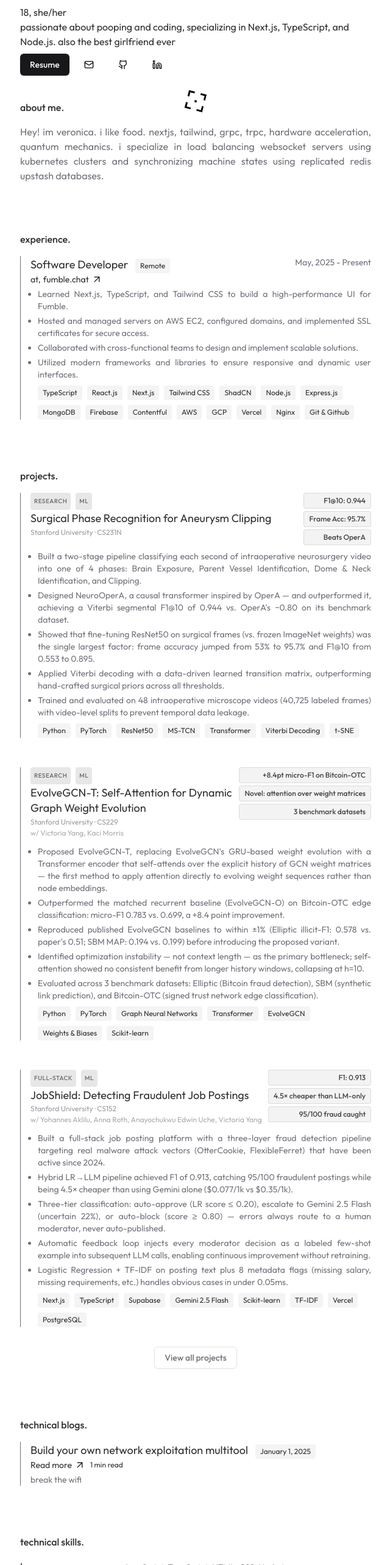
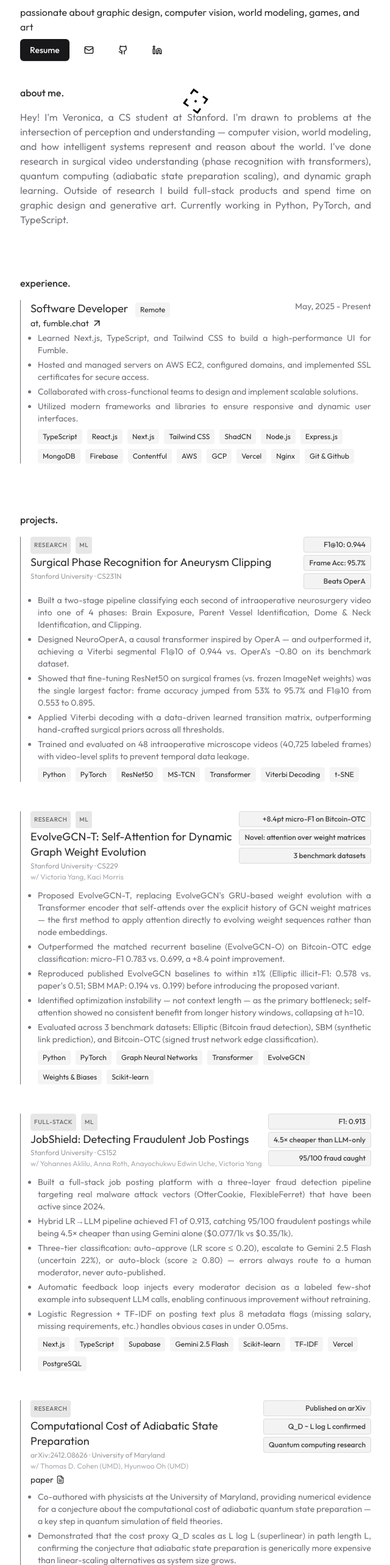
Before and after one commit to veronicawang1/veronica-portfolio, a Next.js app: page / in a window 1280 px wide. Shown: the part 234-2800 px from the top of the page at 61% size, without its empty margins (319-959 px from the left). Built offline with nearby package versions, Linux system fonts and the light colour scheme.

Commit message:
add research project and reroute links

```diff
--- a/src/app/data.ts
+++ b/src/app/data.ts
@@ -25,23 +25,21 @@ export interface IProjectData {
 export const DATA = {
   HEADER: {
     NAME: "Veronica",
-    AGE: "18",
-    PRONOUN: "she/her",
     HEADLINE:
-      "passionate about pooping and coding, specializing in Next.js, TypeScript, and Node.js. also the best girlfriend ever",
+      "passionate about graphic design, computer vision, world modeling, games, and art",
     RESUME:
       "https://upload.wikimedia.org/wikipedia/commons/6/66/Breviceps-adspersus-adspersus.jpg",
-    EMAIL: "mailto:veronica.wang@example.com",
-    GITHUB: "https://github.com/Veronica-Wang",
-    LINKEDIN: "https://www.linkedin.com/in/veronica-wang",
+    EMAIL: "mailto:veronicawang2007@gmail.com",
+    GITHUB: "https://github.com/veronicawang1",
+    LINKEDIN: "https://www.linkedin.com/in/veronica-wang1/",
   },
 
   ABOUT_ME: {
     INTRO:
-      "Hey! im veronica. i like food.",
+      "Hey! I'm Veronica, a CS student at Stanford. I'm drawn to problems at the intersection of perception and understanding — computer vision, world modeling, and how intelligent systems represent and reason about the world.",
     EXPERTISE:
-      "nextjs, tailwind, grpc, trpc, hardware acceleration, quantum mechanics. i specialize in load balancing websocket servers using kubernetes clusters and synchronizing machine states using replicated redis upstash databases.",
-    BLOG: "i like writing ",
+      "I've done research in surgical video understanding (phase recognition with transformers), quantum computing (adiabatic state preparation scaling), and dynamic graph learning. Outside of research I build full-stack products and spend time on graphic design and generative art. Currently working in Python, PyTorch, and TypeScript.",
+    BLOG: "",
   },
 
   EXPERIENCE: {
@@ -143,6 +141,29 @@ export const DATA = {
       HIDDEN: false,
     },
 
+    "Computational Cost of Adiabatic State Preparation": {
+      SLUG: "adiabatic-state-preparation",
+      PAPER: "https://arxiv.org/abs/2412.08626",
+      VENUE: "arXiv:2412.08626 · University of Maryland",
+      COLLABORATORS: ["Thomas D. Cohen (UMD)", "Hyunwoo Oh (UMD)"],
+      DESCRIPTION: [
+        "Co-authored with physicists at the University of Maryland, providing numerical evidence for a conjecture about the computational cost of adiabatic quantum state preparation — a key step in quantum simulation of field theories.",
+        "Demonstrated that the cost proxy Q_D scales as L log L (superlinear) in path length L, confirming the conjecture that adiabatic state preparation is generically more expensive than linear-scaling alternatives as system size grows.",
+        "Proved a no-go theorem showing why wall-clock time is not a valid cost proxy: rescaling the Hamiltonian energy scale changes time but leaves errors unchanged, so a dimensionless quantity Q_D is required.",
+        "Studied random 4×4 Hamiltonians with time-reversal symmetry and non-periodic dynamics across path lengths spanning four orders of magnitude; compared three variants (Q_D1, Q_D2, Q_D1/2) and found consistent superlinear growth.",
+        "Results inform when adiabatic vs. alternative state-preparation methods (which have provably linear scaling) should be preferred in quantum field theory simulations.",
+      ],
+      HIGHLIGHTS: [
+        "Published on arXiv",
+        "Q_D ~ L log L confirmed",
+        "Quantum computing research",
+      ],
+      TECH_STACK: ["Python", "NumPy", "SciPy", "Quantum Simulation", "Adiabatic Theorem", "Numerical ODE Solving"],
+      TAGS: ["research"] as ProjectTag[],
+      IMAGE: LibraryImage,
+      HIDDEN: false,
+    },
+
     "Boeing Project": {
       SLUG: "boeing-project",
       LIVE_PREVIEW: "https://www.boeing.com/",
@@ -179,51 +200,47 @@ export const DATA = {
   },
 
   SKILLS: {
-    Languages: ["JavaScript", "TypeScript", "HTML", "CSS", "Node.js"],
-    Frameworks: [
+    Languages: ["Python", "JavaScript", "TypeScript", "HTML/CSS", "LaTeX"],
+    "ML & AI": [
+      "PyTorch",
+      "Scikit-learn",
+      "ResNet50",
+      "Transformers",
+      "Graph Neural Networks",
+      "MS-TCN",
+      "TF-IDF",
+      "Viterbi Decoding",
+    ],
+    "Web & Full-Stack": [
       "React.js",
       "Next.js",
-      "Vue.js",
-      "Astro",
-      "Express.js",
-      "React Native",
-      "Expo",
-      "Electron",
-      "PWA",
-    ],
-    Libraries: [
-      "React Query",
+      "Node.js",
       "Tailwind CSS",
       "ShadCN UI",
-      "Ant Design",
-      "Styled Components",
-      "Material UI",
+      "Express.js",
     ],
-    "Database & Backend": [
+    "Data & Backend": [
+      "PostgreSQL",
       "MongoDB",
+      "Firebase",
+      "Supabase",
       "Redis",
-      "Contentful",
-      "Firebase",
-      "GraphQL",
-      "JWT",
-      "Auth.js",
-      "Clerk",
     ],
-    "Cloud & Deployment": [
-      "Google Cloud Platform (GCP)",
-      "Amazon Web Services (AWS)",
+    "Cloud & Tools": [
+      "AWS",
       "Vercel",
+      "GCP",
+      "Git",
+      "Docker",
+      "Weights & Biases",
     ],
-    "Tools & Platforms": [
-      "Git",
-      "GitHub",
-      "Postman",
-      "Docker",
-      "Visual Studio Code",
-      "Prettier",
-      "Sentry",
+    "Quantum & Scientific Computing": [
+      "Adiabatic state preparation",
+      "Quantum simulation",
+      "Numerical ODE solving",
+      "NumPy",
+      "SciPy",
     ],
-    "Package Managers & Build Tools": ["NPM", "PNPM", "Yarn", "Bun", "Vite"],
   },
 };
 
--- a/src/components/sections/header.tsx
+++ b/src/components/sections/header.tsx
@@ -46,9 +46,6 @@ export function Header({ data }: { data: Record<string, string> }) {
             textAlign="center"
           />
           <h2 className="flex flex-col gap-0 font-normal text-primary/90 text-base">
-            <p>
-              {data.AGE}, {data.PRONOUN}
-            </p>
             <p>{data.HEADLINE}</p>
           </h2>
         </div>
```
